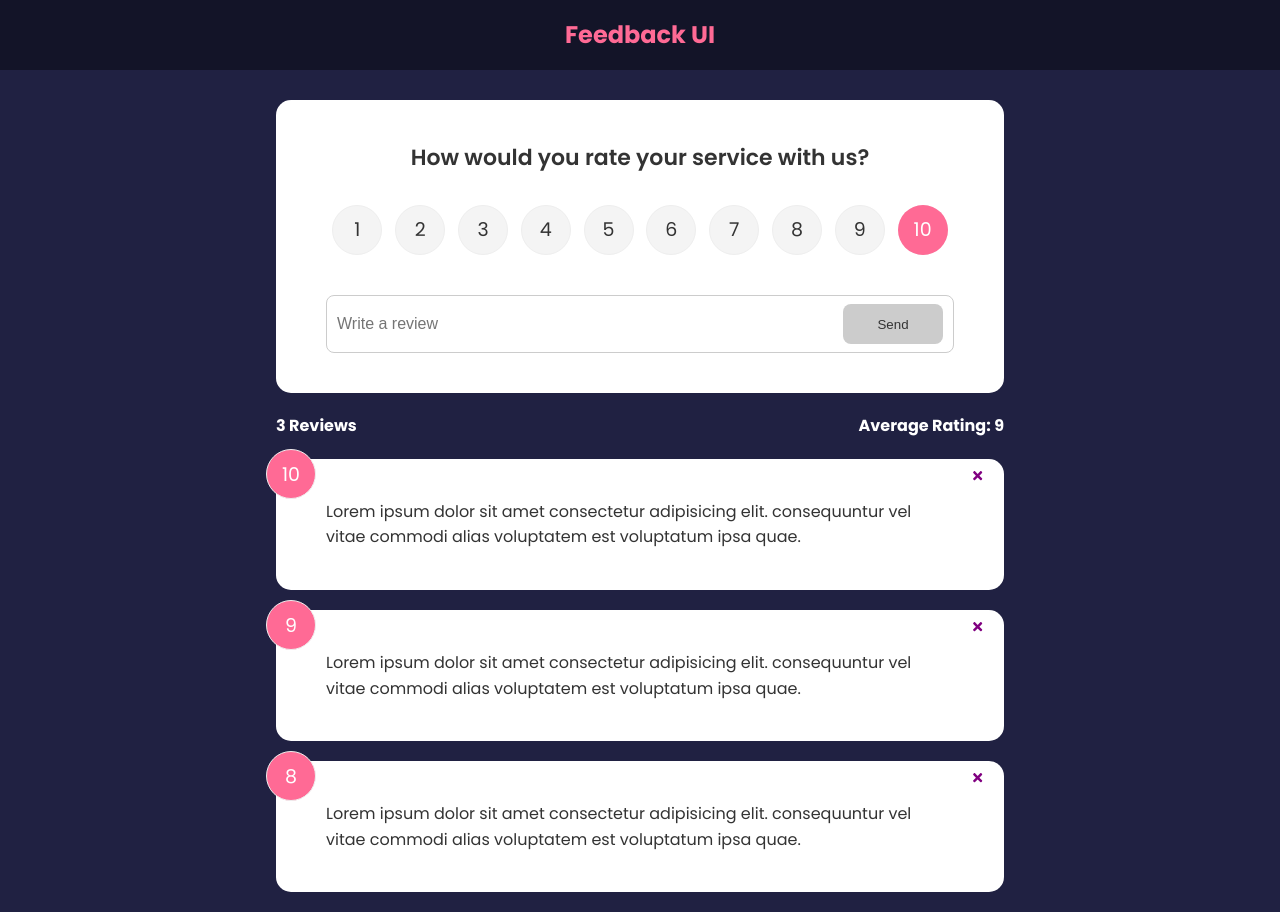
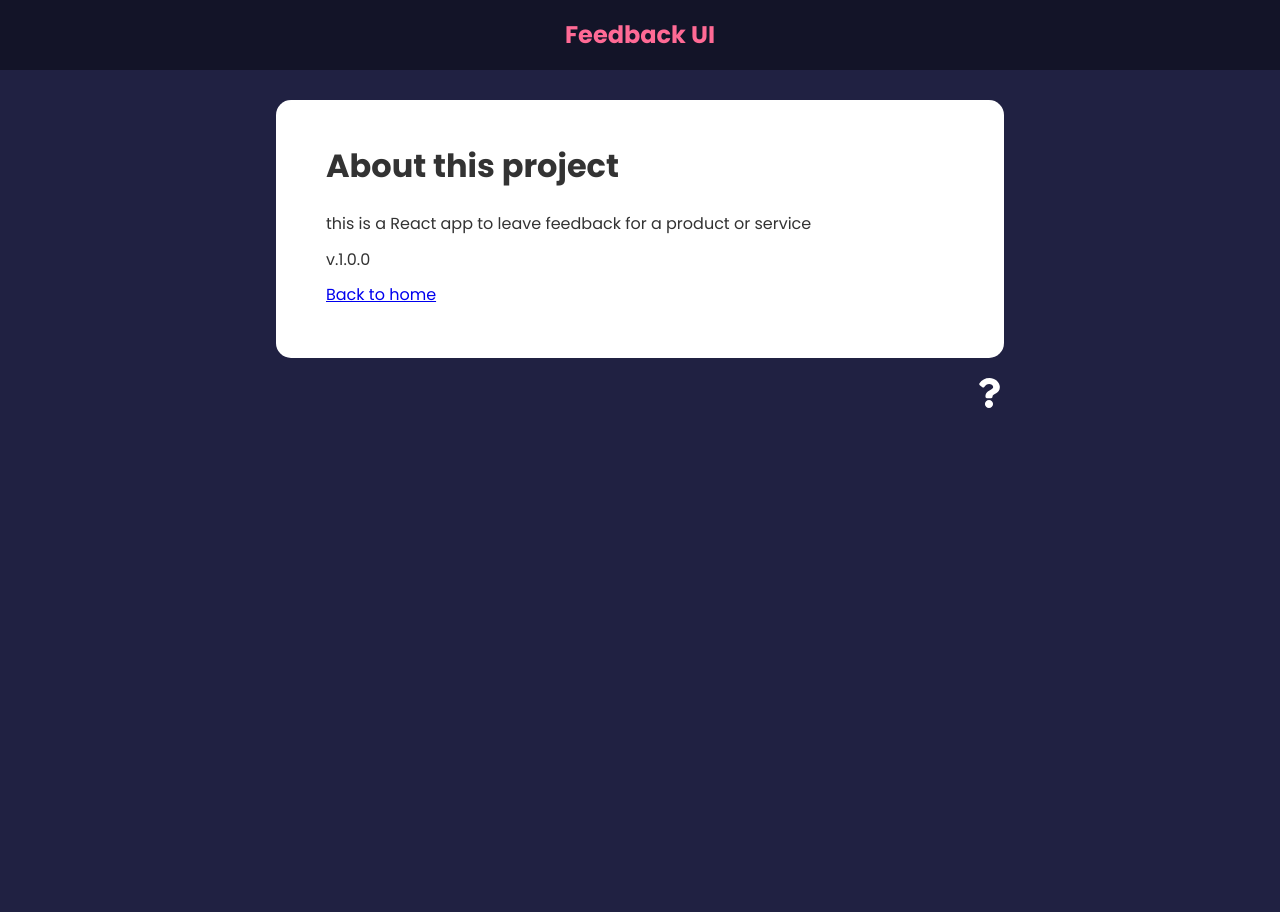
Before and after one commit to Felipeazs/feedback-app, a React (Create React App) app: page /about in a window 1280 px wide. After the commit the page ends 800 px from the top, so only its background shows below. Built offline with nearby package versions, Linux system fonts and the light colour scheme.

Commit message:
Router, HomePage, AboutPage, Links

```diff
--- a/package.json
+++ b/package.json
@@ -10,6 +10,7 @@
     "react": "^18.2.0",
     "react-dom": "^18.2.0",
     "react-icons": "^4.4.0",
+    "react-router-dom": "^6.3.0",
     "react-scripts": "5.0.1",
     "uuid": "^8.3.2",
     "web-vitals": "^2.1.4"
--- a/src/App.js
+++ b/src/App.js
@@ -1,38 +1,30 @@
-import React, { Fragment, useState } from 'react';
+import React from 'react';
+import { BrowserRouter as Router, Routes, Route } from 'react-router-dom';
 
 import Header from './components/Header';
-import FeedbackList from './components/FeedbackList';
-import FeedbackData from './data/FeedbackData';
-import FeedbackStats from './components/FeedbackStats';
-import FeedbackForm from './components/FeedbackForm';
+import HomePage from './pages/HomePage';
+import AboutPage from './pages/AboutPage';
+import AboutIconLink from './components/AboutIconLink';
 
 const App = ({ name }) => {
-	const [feedbacks, setFeedbacks] = useState(FeedbackData);
-	const title = name;
-
-	const deleteItem = (itemId) => {
-		if (window.confirm('Are you sure you want to delete?')) {
-			setFeedbacks(feedbacks.filter((el) => el.id !== itemId));
-		}
-	};
-
-	const addItem = (newFeedback) => {
-		console.log(newFeedback);
-		setFeedbacks((prevState) => [newFeedback, ...prevState]);
-	};
-
+	const appTitle = name;
 	return (
-		<Fragment>
-			<Header text={title} />
+		<Router>
+			<Header appTitle={appTitle} />
 			<div className='container'>
-				<FeedbackForm addFeedback={addItem} />
-				<FeedbackStats feedbacks={feedbacks} />
-				<FeedbackList
-					feedbacks={feedbacks}
-					closeHandler={deleteItem}
-				/>
+				<Routes>
+					<Route
+						path='/'
+						element={<HomePage />}
+					></Route>
+					<Route
+						path='/about'
+						element={<AboutPage />}
+					/>
+				</Routes>
+				<AboutIconLink />
 			</div>
-		</Fragment>
+		</Router>
 	);
 };
 
--- /dev/null
+++ b/src/components/AboutIconLink.jsx
@@ -0,0 +1,16 @@
+import React from 'react';
+
+import { FaQuestion } from 'react-icons/fa';
+import { Link } from 'react-router-dom';
+
+const AboutIconLink = () => {
+	return (
+		<div className='about-link'>
+			<Link to='/about'>
+				<FaQuestion size={30} />
+			</Link>
+		</div>
+	);
+};
+
+export default AboutIconLink;
--- a/src/components/Header.jsx
+++ b/src/components/Header.jsx
@@ -1,7 +1,7 @@
 import React from 'react';
 import PropTypes from 'prop-types';
 
-const Header = ({ text, bgColor, textColor }) => {
+const Header = ({ appTitle, bgColor, textColor }) => {
 	const headerStyles = {
 		backgroundColor: bgColor,
 		color: textColor,
@@ -9,7 +9,7 @@
 	return (
 		<header style={headerStyles}>
 			<div className='container'>
-				<h2>{text}</h2>
+				<h2>{appTitle}</h2>
 			</div>
 		</header>
 	);
@@ -17,7 +17,7 @@
 
 //In case no props is passed, set default props:
 Header.defaultProps = {
-	text: 'Feedback Ui',
+	appTitle: 'Feedback Ui',
 	bgColor: 'rgba(0, 0, 0, 0.4)',
 	textColor: '#ff6a95',
 };
--- /dev/null
+++ b/src/pages/AboutPage.jsx
@@ -0,0 +1,21 @@
+import React from 'react';
+import { Link } from 'react-router-dom';
+
+import Card from '../components/shared/Card';
+
+const AboutPage = () => {
+	return (
+		<Card>
+			<div className='about'>
+				<h1>About this project</h1>
+				<p>this is a React app to leave feedback for a product or service</p>
+				<p>v.1.0.0</p>
+				<p>
+					<Link to='/'>Back to home</Link>
+				</p>
+			</div>
+		</Card>
+	);
+};
+
+export default AboutPage;
--- /dev/null
+++ b/src/pages/HomePage.jsx
@@ -0,0 +1,33 @@
+import React, { Fragment, useState } from 'react';
+
+import FeedbackList from '../components/FeedbackList';
+import FeedbackData from '../data/FeedbackData';
+import FeedbackStats from '../components/FeedbackStats';
+import FeedbackForm from '../components/FeedbackForm';
+
+const HomePage = () => {
+	const [feedbacks, setFeedbacks] = useState(FeedbackData);
+
+	const deleteItem = (itemId) => {
+		if (window.confirm('Are you sure you want to delete?')) {
+			setFeedbacks(feedbacks.filter((el) => el.id !== itemId));
+		}
+	};
+
+	const addItem = (newFeedback) => {
+		console.log(newFeedback);
+		setFeedbacks((prevState) => [newFeedback, ...prevState]);
+	};
+	return (
+		<Fragment>
+			<FeedbackForm addFeedback={addItem} />
+			<FeedbackStats feedbacks={feedbacks} />
+			<FeedbackList
+				feedbacks={feedbacks}
+				closeHandler={deleteItem}
+			/>
+		</Fragment>
+	);
+};
+
+export default HomePage;
```
Also changed, not shown: 1 other file (tests, documents, lock files or other folders).
